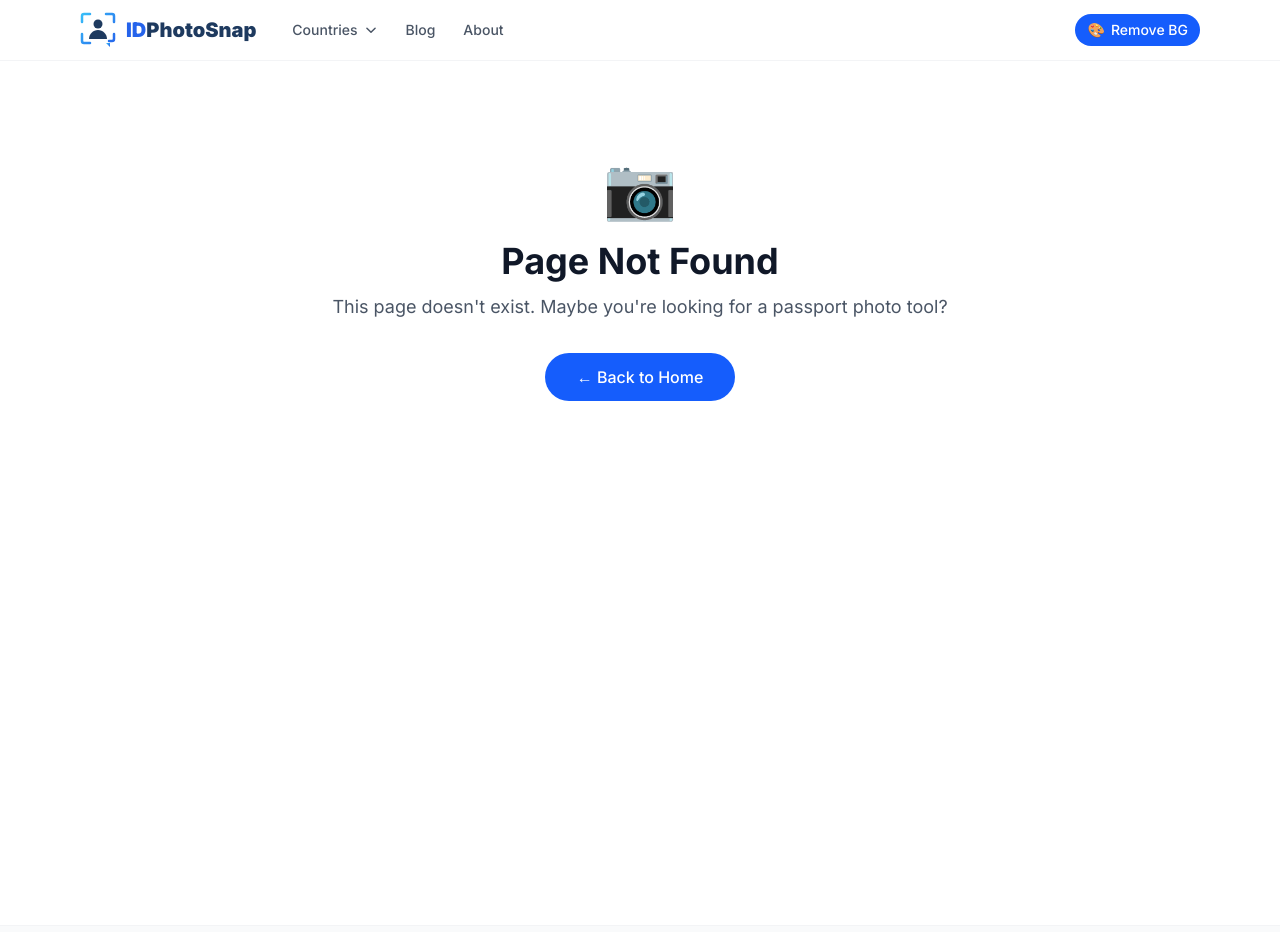
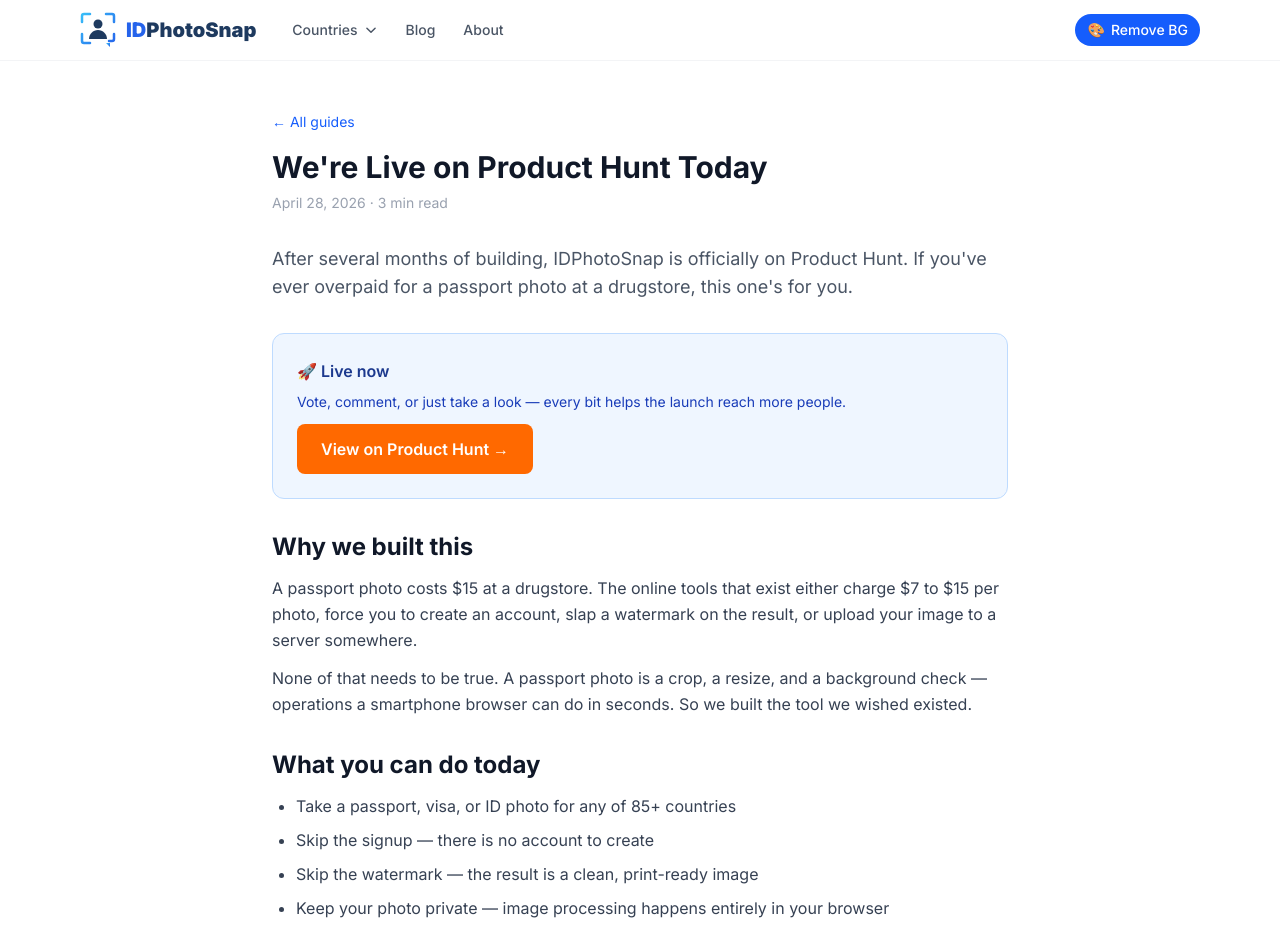
Before and after one commit to whitetirocket/passportphoto, a Next.js app: page /blog/live-on-product-hunt in a window 1280 px wide. Before the commit this address had no page. Shown: the top 932 px of the page. Built offline with nearby package versions, Linux system fonts and the light colour scheme.

Commit message:
Add Product Hunt launch announcement blog post
- New /blog/live-on-product-hunt page with launch story, what is next, and FAQ
- Update sitemap and blog index
- Ignore idphotosnap-backlinks, idphotosnap-video, Promo Clips, PNG files

```diff
--- /dev/null
+++ b/app/blog/live-on-product-hunt/page.tsx
@@ -0,0 +1,140 @@
+import type { Metadata } from 'next'
+import Link from 'next/link'
+
+export const metadata: Metadata = {
+  title: "We're Live on Product Hunt Today | IDPhotoSnap",
+  description: 'IDPhotoSnap is launching on Product Hunt — free passport photo maker for 85+ countries with no signup, no watermark, and complete browser-based privacy.',
+}
+
+export default function Post() {
+  return (
+    <div className="max-w-3xl mx-auto px-4 py-12">
+      <div className="mb-2">
+        <Link href="/blog" className="text-sm text-blue-600 hover:underline">← All guides</Link>
+      </div>
+      <h1 className="text-3xl font-bold text-gray-900 mt-4 mb-2">
+        We&apos;re Live on Product Hunt Today
+      </h1>
+      <p className="text-sm text-gray-400 mb-8">April 28, 2026 · 3 min read</p>
+
+      <div className="space-y-8 text-gray-700 leading-relaxed">
+
+        <p className="text-lg text-gray-600">
+          After several months of building, IDPhotoSnap is officially on Product Hunt.
+          If you&apos;ve ever overpaid for a passport photo at a drugstore, this one&apos;s for you.
+        </p>
+
+        <div className="bg-blue-50 border border-blue-200 rounded-xl p-6">
+          <p className="font-semibold text-blue-900 mb-2">🚀 Live now</p>
+          <p className="text-blue-800 text-sm mb-3">
+            Vote, comment, or just take a look — every bit helps the launch reach more people.
+          </p>
+          <a
+            href="https://www.producthunt.com/products/idphotosnap"
+            target="_blank"
+            rel="noopener noreferrer"
+            className="inline-block bg-orange-500 hover:bg-orange-600 text-white font-semibold px-6 py-3 rounded-lg transition-colors"
+          >
+            View on Product Hunt →
+          </a>
+        </div>
+
+        <section>
+          <h2 className="text-2xl font-bold text-gray-900 mb-3">Why we built this</h2>
+          <p>
+            A passport photo costs $15 at a drugstore. The online tools that exist either
+            charge $7 to $15 per photo, force you to create an account, slap a watermark on the
+            result, or upload your image to a server somewhere.
+          </p>
+          <p className="mt-3">
+            None of that needs to be true. A passport photo is a crop, a resize, and a
+            background check — operations a smartphone browser can do in seconds. So we built
+            the tool we wished existed.
+          </p>
+        </section>
+
+        <section>
+          <h2 className="text-2xl font-bold text-gray-900 mb-3">What you can do today</h2>
+          <ul className="list-disc pl-6 space-y-2">
+            <li>Take a passport, visa, or ID photo for any of 85+ countries</li>
+            <li>Skip the signup — there is no account to create</li>
+            <li>Skip the watermark — the result is a clean, print-ready image</li>
+            <li>Keep your photo private — image processing happens entirely in your browser</li>
+            <li>Print at any pharmacy for about $0.30, instead of paying $15+ at a studio</li>
+          </ul>
+        </section>
+
+        <section>
+          <h2 className="text-2xl font-bold text-gray-900 mb-3">What&apos;s next</h2>
+          <p>The roadmap for the next month:</p>
+          <ul className="list-disc pl-6 space-y-2 mt-3">
+            <li>Add the remaining countries to reach full ICAO coverage</li>
+            <li>Print-ready PDF output (multiple photos arranged on a 4×6 sheet)</li>
+            <li>Better baby and infant photo guidance — the rules differ significantly from adults</li>
+            <li>Per-country guides walking through the specific requirements at the consulate level</li>
+          </ul>
+          <p className="mt-3">
+            No subscription, no premium tier, no hidden upsell. The site stays free.
+          </p>
+        </section>
+
+        <section>
+          <h2 className="text-2xl font-bold text-gray-900 mb-3">FAQ</h2>
+
+          <div className="space-y-5">
+            <div>
+              <p className="font-semibold text-gray-900 mb-1">Is IDPhotoSnap really free?</p>
+              <p>
+                Yes. No registration, no watermark, no upsell. The first photo is free, the
+                hundredth is free.
+              </p>
+            </div>
+
+            <div>
+              <p className="font-semibold text-gray-900 mb-1">Where does my photo go?</p>
+              <p>
+                Nowhere. Image processing runs entirely in your browser — there is no server-side
+                upload. You can verify this in your browser&apos;s DevTools by watching the
+                Network tab while you use the tool.
+              </p>
+            </div>
+
+            <div>
+              <p className="font-semibold text-gray-900 mb-1">How does it support 85+ countries?</p>
+              <p>
+                Each country has its own dimensions, head-size rules, and background requirements.
+                We&apos;ve encoded these specifications based on official consulate guidelines, and
+                the tool auto-applies the correct preset when you choose a country.
+              </p>
+            </div>
+
+            <div>
+              <p className="font-semibold text-gray-900 mb-1">How can I help?</p>
+              <p>
+                Try the tool, share it if it works for you, and{' '}
+                <a
+                  href="https://www.producthunt.com/products/idphotosnap"
+                  target="_blank"
+                  rel="noopener noreferrer"
+                  className="text-blue-600 hover:underline"
+                >
+                  upvote on Product Hunt
+                </a>
+                {' '}to help others find it. Honest feedback is the most useful thing — if a
+                country&apos;s output looked wrong, tell us so we can fix the spec.
+              </p>
+            </div>
+          </div>
+        </section>
+
+        <div className="border-t border-gray-200 pt-6 mt-8">
+          <p className="text-sm text-gray-500">
+            Ready to try it?{' '}
+            <Link href="/" className="text-blue-600 hover:underline">Use the free tool →</Link>
+          </p>
+        </div>
+
+      </div>
+    </div>
+  )
+}
--- a/app/blog/page.tsx
+++ b/app/blog/page.tsx
@@ -7,6 +7,13 @@
 }
 
 const posts = [
+  {
+    slug: 'live-on-product-hunt',
+    title: "We're Live on Product Hunt Today",
+    description: "After several months of building, IDPhotoSnap is officially on Product Hunt. Here's why we built it, what it does, and what's next on the roadmap.",
+    date: 'April 28, 2026',
+    readTime: '3 min read',
+  },
   {
     slug: 'how-to-take-passport-photo-at-home',
     title: 'How to Take a Passport Photo at Home (Step-by-Step Guide)',
--- a/app/sitemap.ts
+++ b/app/sitemap.ts
@@ -12,6 +12,7 @@
   }))
 
   const blogPosts = [
+    'live-on-product-hunt',
     'how-to-take-passport-photo-at-home',
     'passport-photo-requirements-by-country',
     'can-you-smile-in-passport-photo',
```
Also changed, not shown: 1 other file (tests, documents, lock files or other folders).
